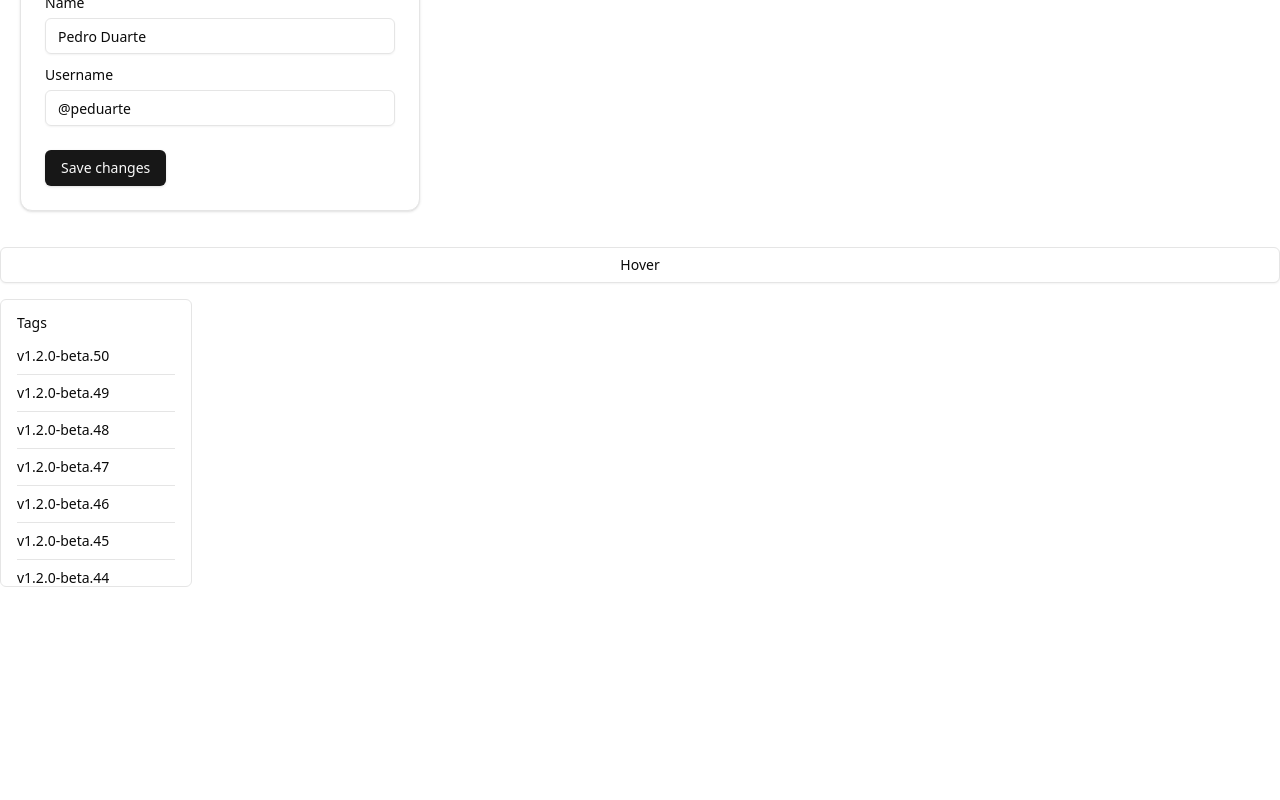
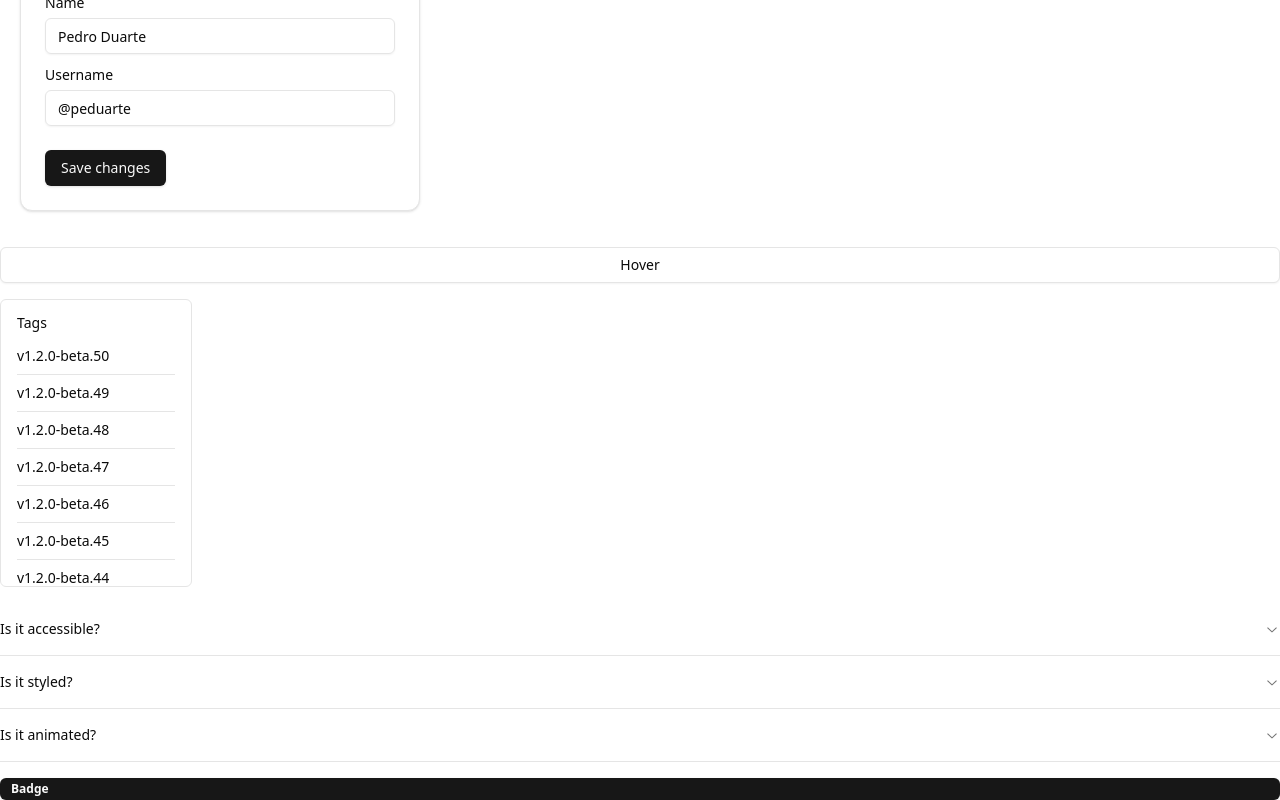
Before and after one commit to SanjoyGorai/nextjs-shadcn, a Next.js app: page / in a window 1280 px wide. Shown: the part 910-1710 px from the top of the page. Before the commit the page ends 1497 px from the top, so only its background shows below. Built offline with nearby package versions, Linux system fonts and the light colour scheme.

Commit message:
BadgeDemo added

```diff
--- a/package.json
+++ b/package.json
@@ -9,6 +9,7 @@
     "lint": "next lint"
   },
   "dependencies": {
+    "@radix-ui/react-accordion": "^1.2.0",
     "@radix-ui/react-alert-dialog": "^1.1.1",
     "@radix-ui/react-aspect-ratio": "^1.1.0",
     "@radix-ui/react-avatar": "^1.1.0",
--- a/src/app/page.tsx
+++ b/src/app/page.tsx
@@ -114,6 +114,8 @@ const page = () => {
       <TabsDemo />
       <TooltipDemo />
       <ScrollAreaDemo/>
+      <AccordionDemo/>
+      <BadgeDemo/>
     </div>
   );
 };
@@ -188,3 +190,43 @@ export function ScrollAreaDemo() {
     </ScrollArea>
   );
 }
+
+
+
+import {
+  Accordion,
+  AccordionContent,
+  AccordionItem,
+  AccordionTrigger,
+} from "@/components/ui/accordion"
+
+export function AccordionDemo() {
+  return (
+    <Accordion type="single" collapsible className="w-full">
+      <AccordionItem value="item-1">
+        <AccordionTrigger>Is it accessible?</AccordionTrigger>
+        <AccordionContent>
+          Yes. It adheres to the WAI-ARIA design pattern.
+        </AccordionContent>
+      </AccordionItem>
+      <AccordionItem value="item-2">
+        <AccordionTrigger>Is it styled?</AccordionTrigger>
+        <AccordionContent>
+          Yes. It comes with default styles that matches the other
+          components&apos; aesthetic.
+        </AccordionContent>
+      </AccordionItem>
+      <AccordionItem value="item-3">
+        <AccordionTrigger>Is it animated?</AccordionTrigger>
+        <AccordionContent>
+          Yes. It's animated by default, but you can disable it if you prefer.
+        </AccordionContent>
+      </AccordionItem>
+    </Accordion>
+  )
+}
+import { Badge } from "@/components/ui/badge"
+
+export function BadgeDemo() {
+  return <Badge>Badge</Badge>
+}
--- /dev/null
+++ b/src/components/ui/accordion.tsx
@@ -0,0 +1,57 @@
+"use client"
+
+import * as React from "react"
+import * as AccordionPrimitive from "@radix-ui/react-accordion"
+import { ChevronDownIcon } from "@radix-ui/react-icons"
+
+import { cn } from "@/lib/utils"
+
+const Accordion = AccordionPrimitive.Root
+
+const AccordionItem = React.forwardRef<
+  React.ElementRef<typeof AccordionPrimitive.Item>,
+  React.ComponentPropsWithoutRef<typeof AccordionPrimitive.Item>
+>(({ className, ...props }, ref) => (
+  <AccordionPrimitive.Item
+    ref={ref}
+    className={cn("border-b", className)}
+    {...props}
+  />
+))
+AccordionItem.displayName = "AccordionItem"
+
+const AccordionTrigger = React.forwardRef<
+  React.ElementRef<typeof AccordionPrimitive.Trigger>,
+  React.ComponentPropsWithoutRef<typeof AccordionPrimitive.Trigger>
+>(({ className, children, ...props }, ref) => (
+  <AccordionPrimitive.Header className="flex">
+    <AccordionPrimitive.Trigger
+      ref={ref}
+      className={cn(
+        "flex flex-1 items-center justify-between py-4 text-sm font-medium transition-all hover:underline [&[data-state=open]>svg]:rotate-180",
+        className
+      )}
+      {...props}
+    >
+      {children}
+      <ChevronDownIcon className="h-4 w-4 shrink-0 text-muted-foreground transition-transform duration-200" />
+    </AccordionPrimitive.Trigger>
+  </AccordionPrimitive.Header>
+))
+AccordionTrigger.displayName = AccordionPrimitive.Trigger.displayName
+
+const AccordionContent = React.forwardRef<
+  React.ElementRef<typeof AccordionPrimitive.Content>,
+  React.ComponentPropsWithoutRef<typeof AccordionPrimitive.Content>
+>(({ className, children, ...props }, ref) => (
+  <AccordionPrimitive.Content
+    ref={ref}
+    className="overflow-hidden text-sm data-[state=closed]:animate-accordion-up data-[state=open]:animate-accordion-down"
+    {...props}
+  >
+    <div className={cn("pb-4 pt-0", className)}>{children}</div>
+  </AccordionPrimitive.Content>
+))
+AccordionContent.displayName = AccordionPrimitive.Content.displayName
+
+export { Accordion, AccordionItem, AccordionTrigger, AccordionContent }
--- /dev/null
+++ b/src/components/ui/badge.tsx
@@ -0,0 +1,36 @@
+import * as React from "react"
+import { cva, type VariantProps } from "class-variance-authority"
+
+import { cn } from "@/lib/utils"
+
+const badgeVariants = cva(
+  "inline-flex items-center rounded-md border px-2.5 py-0.5 text-xs font-semibold transition-colors focus:outline-none focus:ring-2 focus:ring-ring focus:ring-offset-2",
+  {
+    variants: {
+      variant: {
+        default:
+          "border-transparent bg-primary text-primary-foreground shadow hover:bg-primary/80",
+        secondary:
+          "border-transparent bg-secondary text-secondary-foreground hover:bg-secondary/80",
+        destructive:
+          "border-transparent bg-destructive text-destructive-foreground shadow hover:bg-destructive/80",
+        outline: "text-foreground",
+      },
+    },
+    defaultVariants: {
+      variant: "default",
+    },
+  }
+)
+
+export interface BadgeProps
+  extends React.HTMLAttributes<HTMLDivElement>,
+    VariantProps<typeof badgeVariants> {}
+
+function Badge({ className, variant, ...props }: BadgeProps) {
+  return (
+    <div className={cn(badgeVariants({ variant }), className)} {...props} />
+  )
+}
+
+export { Badge, badgeVariants }
```
Also changed, not shown: 1 other file (tests, documents, lock files or other folders).
